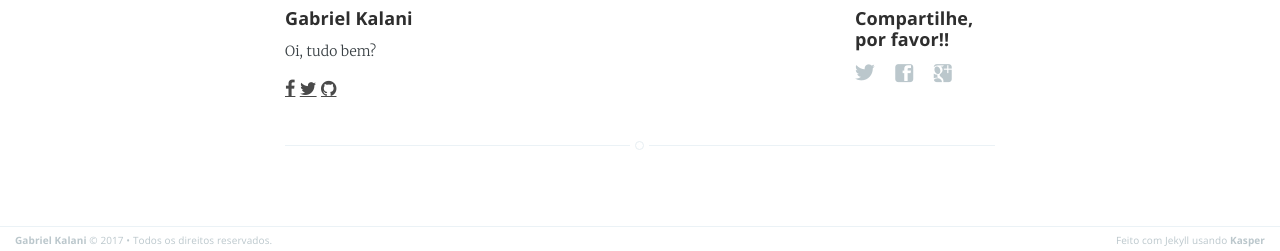
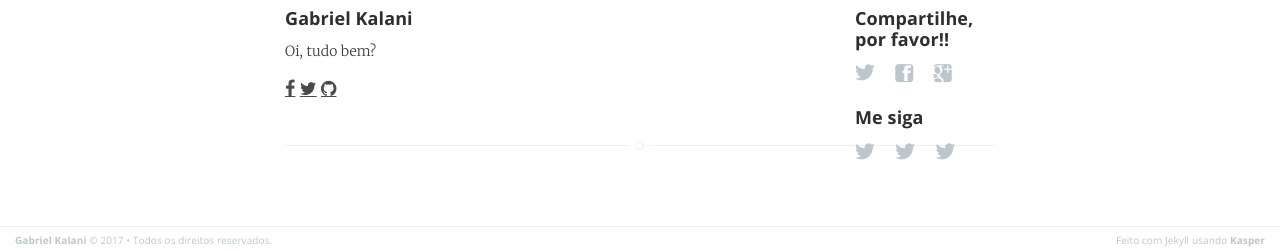
Before and after one commit to gkal19/blog, a Jekyll site: the page built from _posts/2016-05-29-novo-blog.markdown, in a window 1280 px wide. Shown: the part 949-1200 px from the top of the page. Built offline with Jekyll 4.4.1, drawn with Linux system fonts in a browser that asks for light colours; nearby versions of some CDN libraries; comment, search, counter and statistics services are not loaded.

Commit message:
Auto commit-push

```diff
--- a/_includes/share.html
+++ b/_includes/share.html
@@ -12,4 +12,15 @@
        onclick="window.open(this.href, 'google-plus-share', 'width=490,height=530');return false;">
         <span class="hidden">Google+</span>
     </a>
+
+        <h4>Me siga</h4>
+    <a class="icon-twitter" href="http://twitter.com/gkal19">
+        <span class="hidden">Twitter</span>
+    </a>
+    <a class="icon-twitter" href="http://facebook.com/gkal19">
+        <span class="hidden">Facebook</span>
+    </a>
+    <a class="icon-twitter" href="http://github.com/gkal19">
+        <span class="hidden">GitHub</span>
+    </a>
 </section>
```
